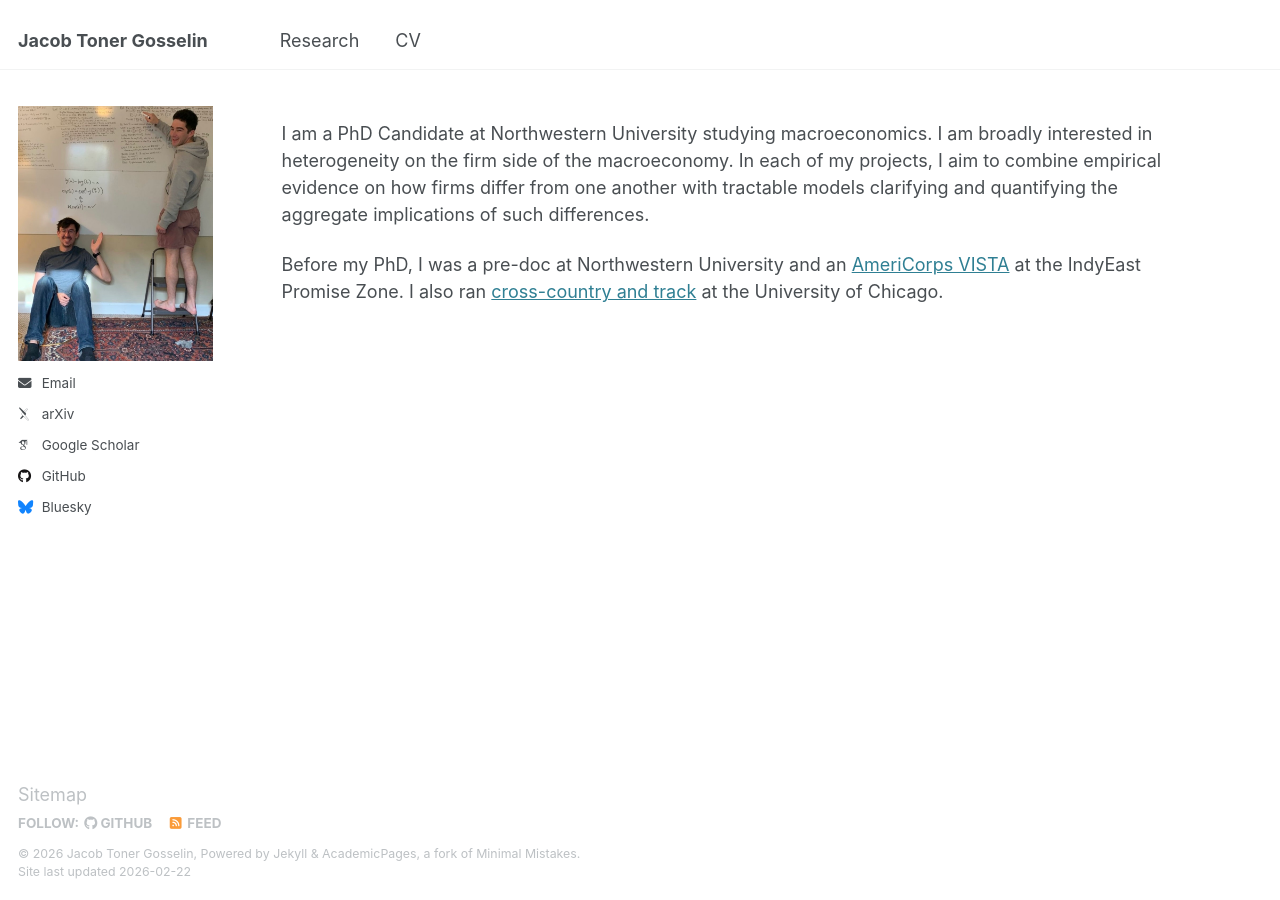
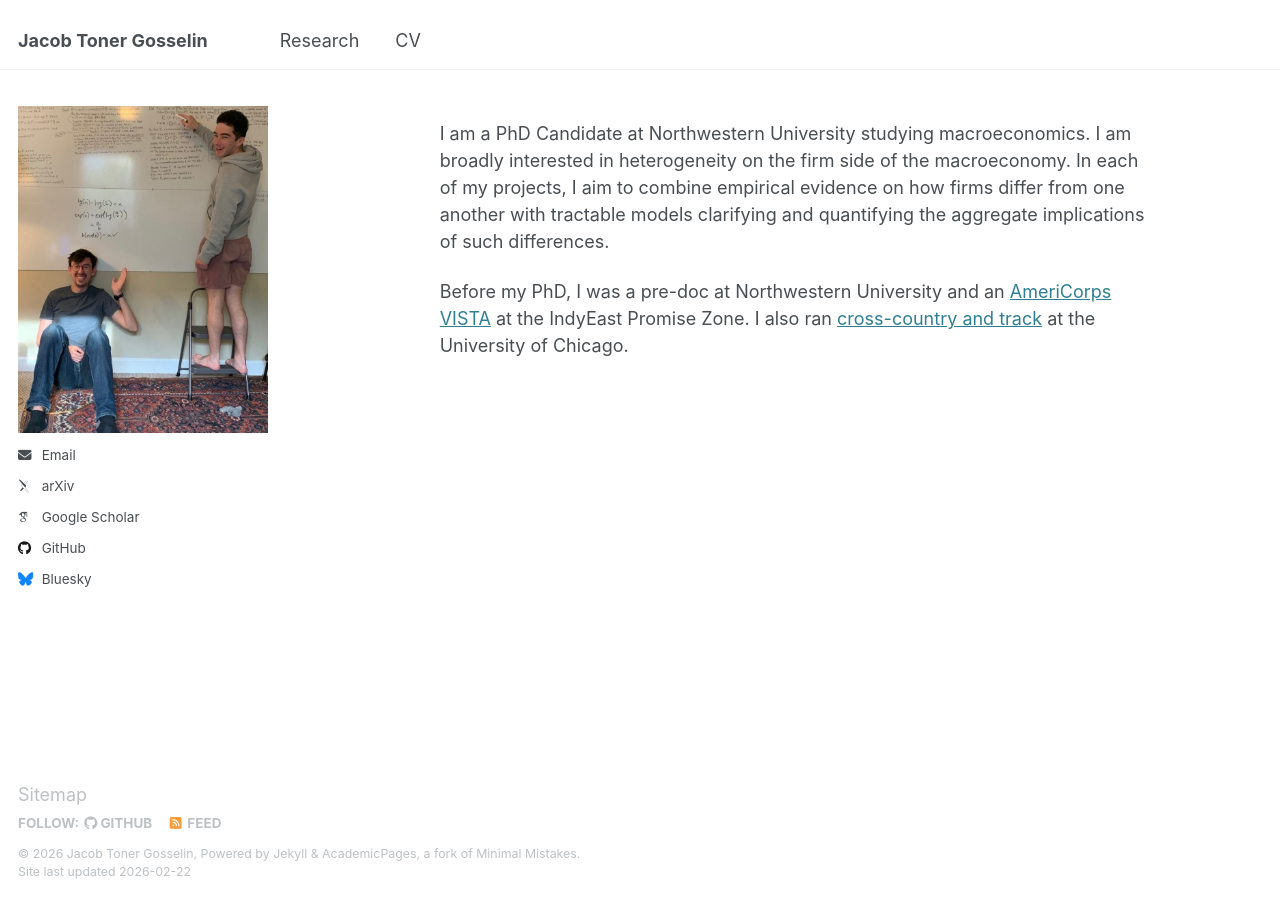
Before and after one commit to jacobgosselin/jacobgosselin.github.io, a Jekyll site: the page built from _pages/about.md, in a window 1280 px wide. Built offline with Jekyll 4.4.1, drawn with Linux system fonts in a browser that asks for light colours; some web fonts are replaced.

Commit message:
fix: adjust page and sidebar layout for improved responsiveness

```diff
--- a/_sass/layout/_page.scss
+++ b/_sass/layout/_page.scss
@@ -18,9 +18,9 @@
 
 .page {
   @include breakpoint($large) {
-    @include span(10 of 12 last);
-    @include prefix(0.5 of 12);
-    @include suffix(0.5 of 12);
+    @include span(9 of 12 last);
+    @include prefix(1 of 12);
+    @include suffix(1 of 12);
   }
 
   &.page--no-sidebar {
--- a/_sass/layout/_sidebar.scss
+++ b/_sass/layout/_sidebar.scss
@@ -21,7 +21,7 @@
   }
 
   @include breakpoint($large) {
-    @include span(2 of 12);
+    @include span(3 of 12);
     opacity: 1;
     -webkit-transition: opacity 0.2s ease-in-out;
             transition: opacity 0.2s ease-in-out;
```
